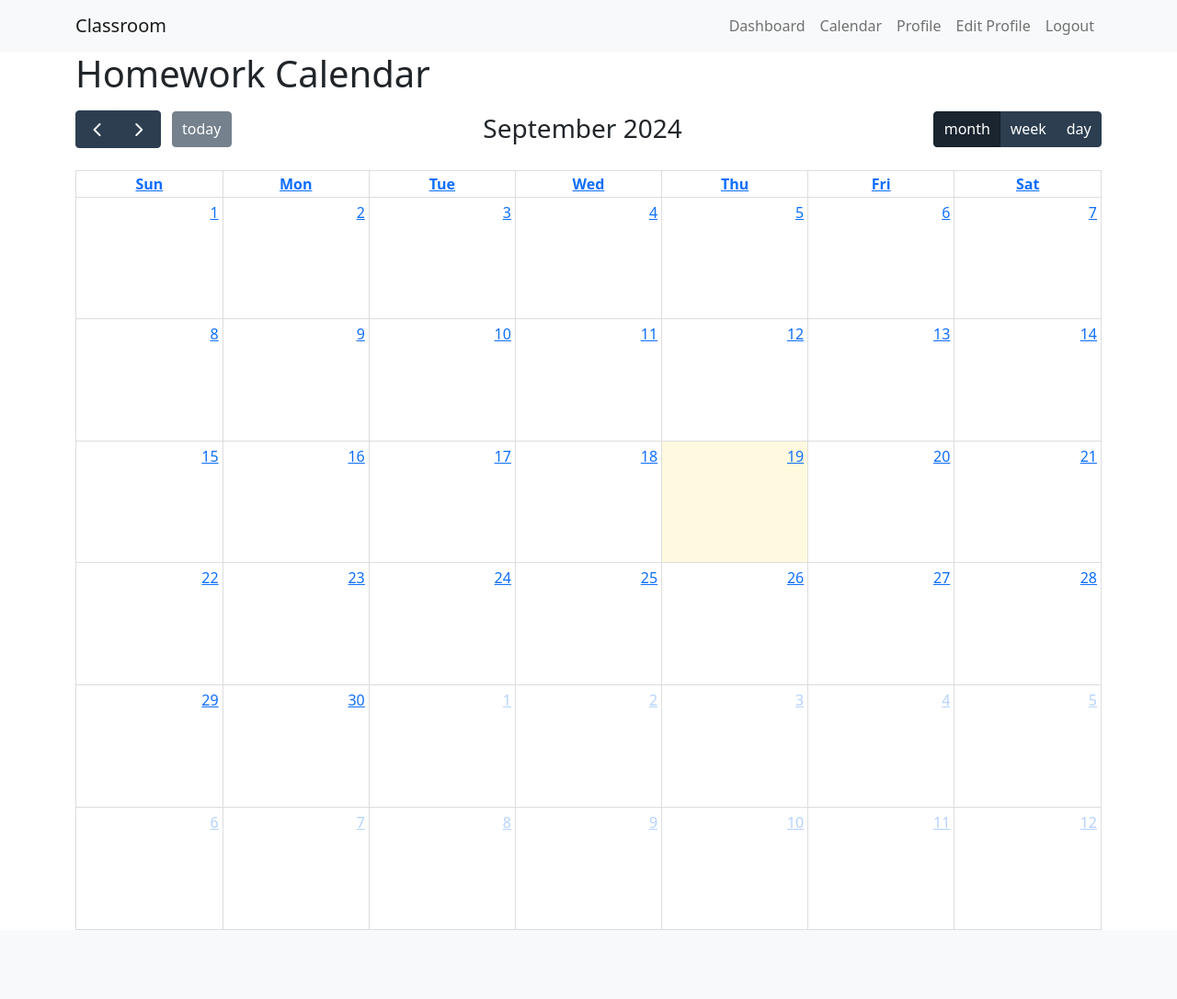
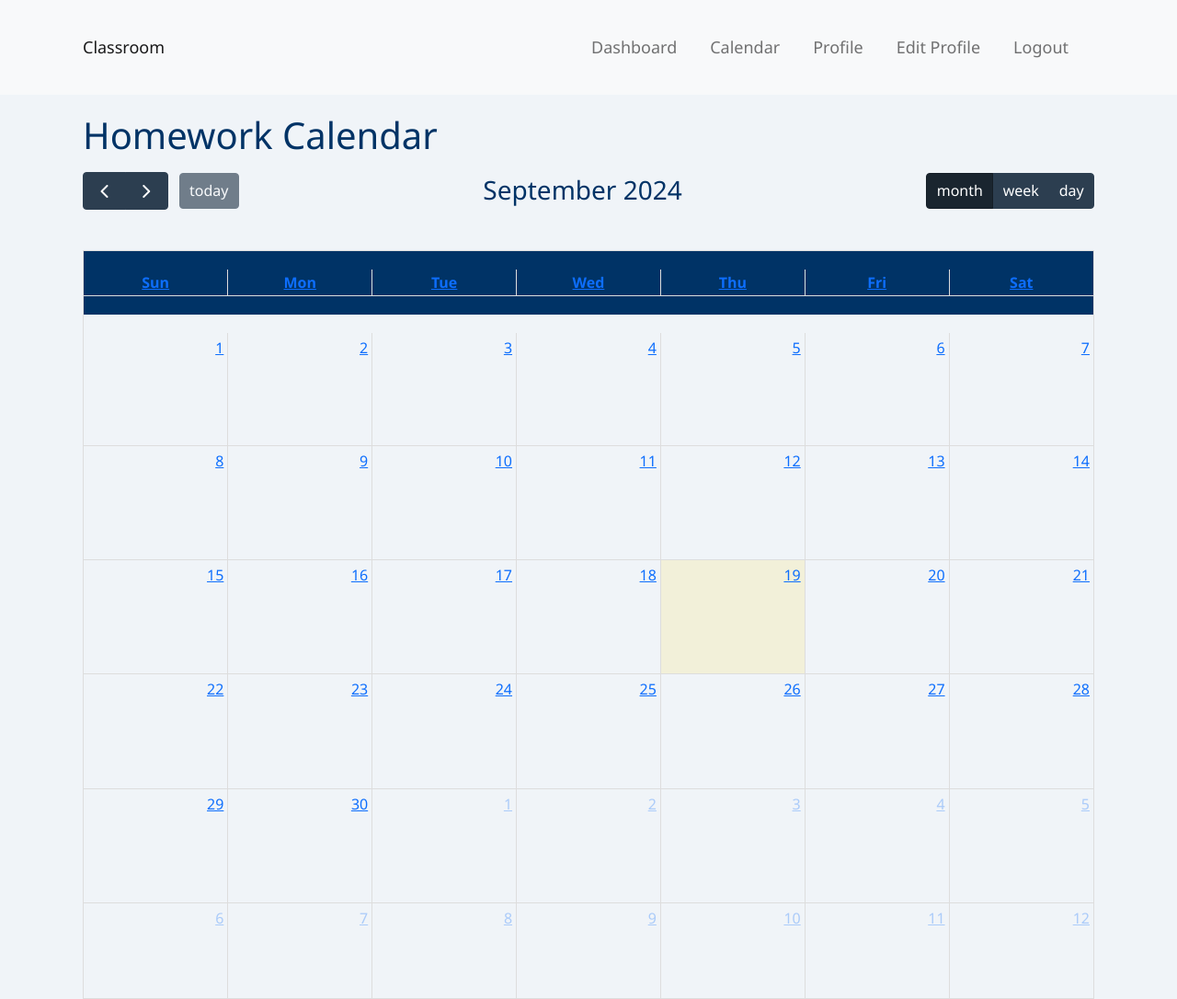
Before and after one commit to 00DRUG/Classroom_Project, a Django app: page /calendar/ in a window 1280 px wide. Shown: the whole page at 92% size. Before the commit the page ends 1011 px from the top, so only its background shows below. Run offline with Django 4.2, Linux system fonts and the light colour scheme; a user stored in the database is signed in; lists and menus that the app fills with data are empty; some libraries are stand-ins or nearby versions.

Commit message:
Some updates in styles

```diff
--- /dev/null
+++ b/static/styles/base/content.css
@@ -0,0 +1,50 @@
+/* Main Content Area */
+.content {
+    margin-left: 270px;
+    padding: 20px;
+}
+
+.table-container {
+    background-color: white;
+    border-radius: 8px;
+    box-shadow: 0px 0px 10px rgba(0, 0, 0, 0.1);
+    padding: 20px;
+    margin-bottom: 30px;
+}
+
+table {
+    width: 100%;
+    border-collapse: collapse;
+    margin: 20px 0;
+}
+
+table th, table td {
+    padding: 10px 20px;
+    text-align: left;
+    border-bottom: 1px solid #ddd;
+}
+
+table th {
+    background-color: #003366;
+    color: white;
+    font-weight: bold;
+}
+
+table tr:hover {
+    background-color: #f1f1f1;
+}
+
+.table-status-ok {
+    background-color: #d4edda;
+    color: #155724;
+}
+
+.table-status-warning {
+    background-color: #fff3cd;
+    color: #856404;
+}
+
+.table-status-danger {
+    background-color: #f8d7da;
+    color: #721c24;
+}
--- /dev/null
+++ b/static/styles/base/global.css
@@ -0,0 +1,41 @@
+/* Global Styles */
+body, html {
+    margin: 0;
+    padding: 0;
+    font-family: 'Segoe UI', Tahoma, Geneva, Verdana, sans-serif;
+    background-color: #f0f4f8;
+    color: #333;
+}
+
+h1, h2, h3, h4, h5, h6 {
+    color: #003366;
+}
+
+.container {
+    padding: 20px;
+}
+
+/* Navbar */
+.navbar {
+    background-color: #005b96;
+    padding: 10px;
+}
+
+.navbar a {
+    color: white;
+    text-decoration: none;
+    margin-right: 20px;
+    font-size: 18px;
+}
+
+.navbar a:hover {
+    color: #ffdd57;
+}
+
+.header {
+    text-align: center;
+    padding: 20px;
+    background-color: #003366;
+    color: white;
+    margin-bottom: 30px;
+}
--- a/templates/base.html
+++ b/templates/base.html
@@ -1,3 +1,4 @@
+{% load static %}
 <!DOCTYPE html>
 <html lang="en">
 <head>
@@ -5,6 +6,10 @@
     <meta name="viewport" content="width=device-width, initial-scale=1.0">
     <title>{% block title %}Classroom{% endblock %}</title>
     <link href="https://cdn.jsdelivr.net/npm/bootstrap@5.1.3/dist/css/bootstrap.min.css" rel="stylesheet">
+    <link rel="stylesheet" type="text/css" href="{% static 'styles/base/global.css' %}">
+    <link rel="stylesheet" type="text/css" href="{% static 'styles/base/sidebar.css' %}">
+    <link rel="stylesheet" type="text/css" href="{% static 'styles/base/content.css' %}">
+    <link rel="stylesheet" type="text/css" href="{% static 'styles/base/elements.css' %}">
 </head>
 <body>
     <nav class="navbar navbar-expand-lg navbar-light bg-light">
```
Also changed, not shown: static/styles/base/elements.css (added, +51 -0 lines), static/styles/base/sidebar.css (added, +38 -0 lines), db.sqlite3.
